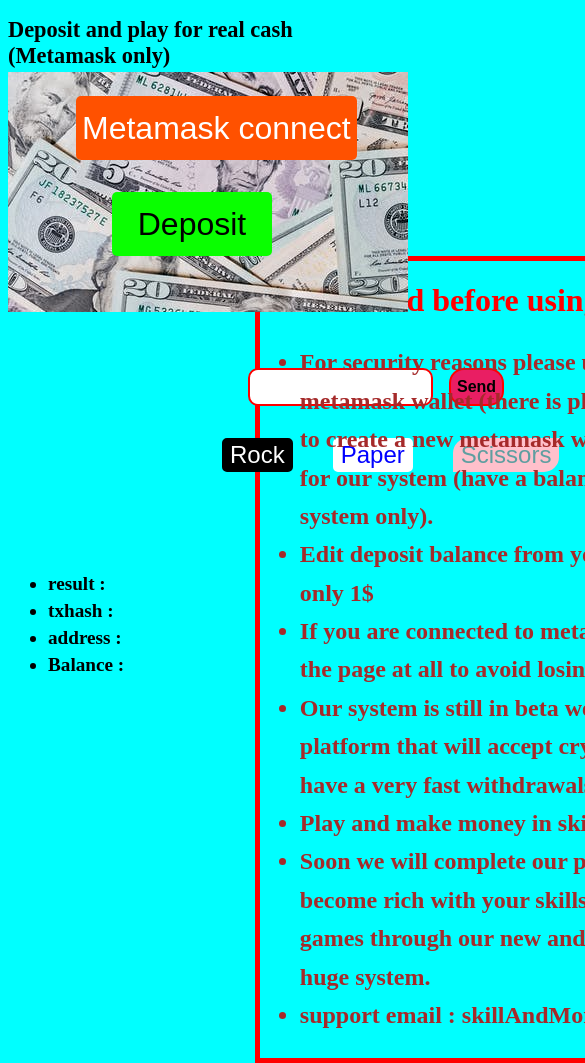
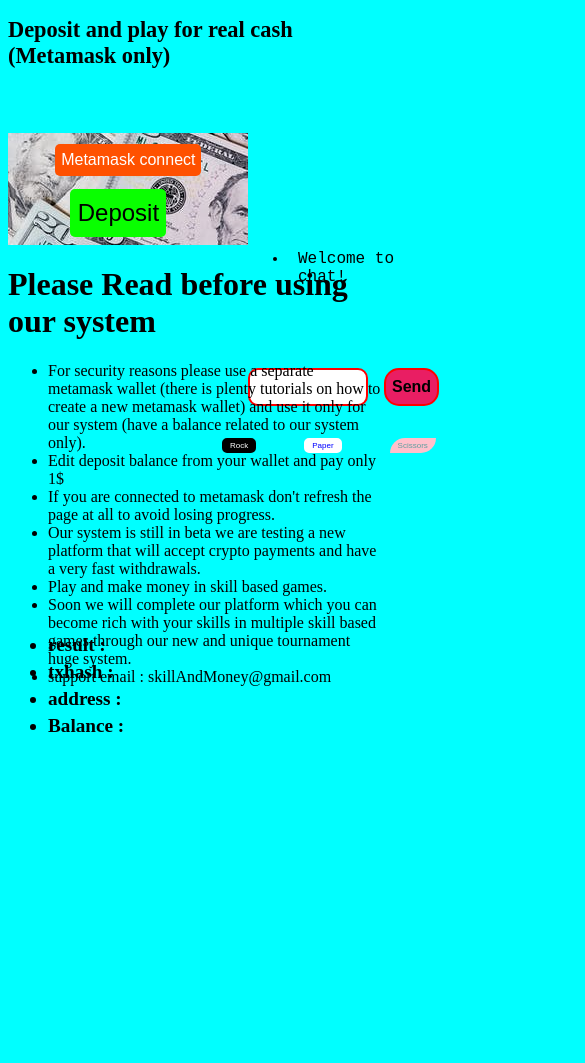
Before and after one commit to adidastaz/moneyAndSkill.com, a plain HTML site: page client/index.html in a window 390 px wide. Shown: the top 1063 px of the page, 585 px wide, since content can reach past the window. After the commit the page ends 844 px from the top, so only its background shows below. Drawn offline with nearby package versions, Linux system fonts and the light colour scheme; no server answers.

Commit message:
Update main.css

```diff
--- a/client/main.css
+++ b/client/main.css
@@ -33,77 +33,8 @@
     margin-left: 5rem;
 }
 
-@media screen and (max-width: 600px) {
-    .container {
-        width: 10rem;
-        margin-top: 15rem;
-        margin-left: 15rem;
-    }
-
-    .wallet {
-        width: 15rem;
-        height: 7rem;
-        margin-top: -20rem;
-    }
-
-    #connect-button {
-        height: 2rem;
-        font-size: 1rem;
-        margin-left: 1rem;
-    }
-
-    #deposit-button {
-        width: 6rem;
-        height: 3rem;
-        font-size: 1.5rem;
-    }
-
-    #events {
-        height: 7rem;
-        font-size: 1rem;
-    }
-
-    #rock,
-    #paper,
-    #scissors {
-        width: 3rem;
-        font-size: 0.5rem;
-    }
-
-    #send {
-        margin-left: 1rem;
-    }
-
-    #rock {
-        margin: 0 1.5rem;
-    }
-
-    #paper {
-        margin: 0 1.5rem;
-    }
-
-    #scissors {
-        margin: 0 1.5rem;
-    }
-
-    #textInput {
-        width: 7rem;
-    }
-
-    .description {
-        width: 20rem;
-
-        margin-left: 1rem;
-        margin-top: 550px;
-    }
-
-    #descriptionList {
-        font-size: 1rem;
-    }
-}
-
 #send:hover {
-    background:#e91e6300;
+    background: #e91e6300;
 }
 
 .btnContainer {
@@ -112,7 +43,9 @@
     margin-left: -50px;
 }
 
-#rock, #paper, #scissors {
+#rock,
+#paper,
+#scissors {
     width: 15rem;
     font-size: 1.5rem;
     cursor: pointer;
@@ -208,27 +141,6 @@
     color: darkgreen;
 }
 
-/* Description and Instructions */
-
-.description {
-    width: 35rem;
-
-    margin-left: 66%;
-    margin-top: -15%;
-    border: 5px solid red;
-}
-
-.descriptionTitle {
-    color: red;
-}
-
-#descriptionList {
-    font-size: 1.5rem;
-    line-height: 1.6;
-    font-weight: bold;
-    color: brown;
-}
-
 .walletDetails {
     position: absolute;
     top: 30rem;
@@ -237,3 +149,61 @@
     line-height: 1.4;
     font-weight: bold;
 }
+
+@media screen and (max-width: 600px) {
+    .container {
+        width: 10rem;
+        margin-top: 15rem;
+        margin-left: 15rem;
+    }
+
+    .wallet {
+        width: 15rem;
+        height: 7rem;
+        margin-top: -20rem;
+    }
+
+    #connect-button {
+        height: 2rem;
+        font-size: 1rem;
+        margin-left: 1rem;
+    }
+
+    #deposit-button {
+        width: 6rem;
+        height: 3rem;
+        font-size: 1.5rem;
+    }
+
+    #events {
+        height: 7rem;
+        font-size: 1rem;
+    }
+
+    #rock,
+    #paper,
+    #scissors {
+        width: 3rem;
+        font-size: 0.5rem;
+    }
+
+    #send {
+        margin-left: 1rem;
+    }
+
+    #rock {
+        margin: 0 1.5rem;
+    }
+
+    #paper {
+        margin: 0 1.5rem;
+    }
+
+    #scissors {
+        margin: 0 1.5rem;
+    }
+
+    #textInput {
+        width: 7rem;
+    }
+}
```
